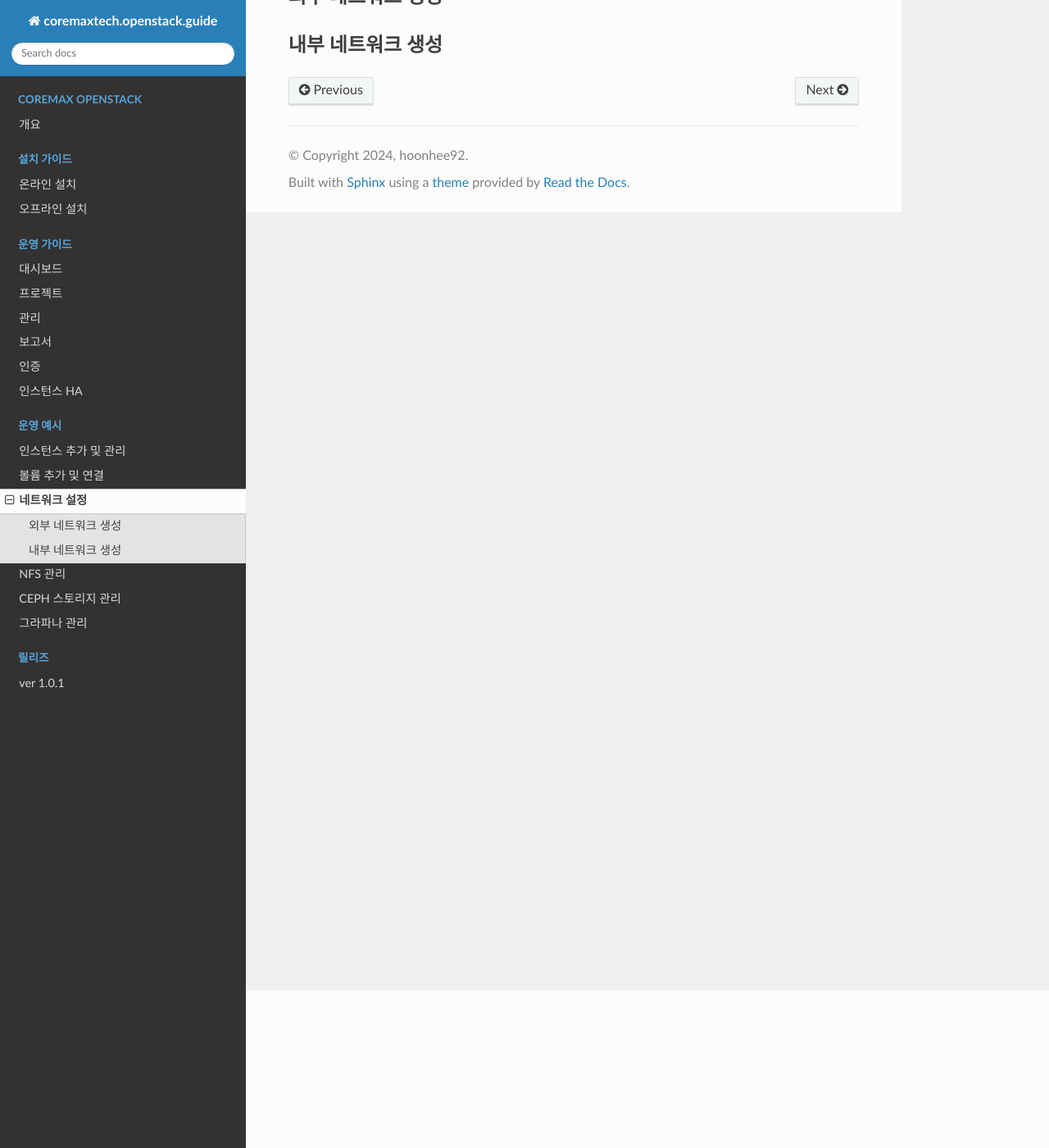
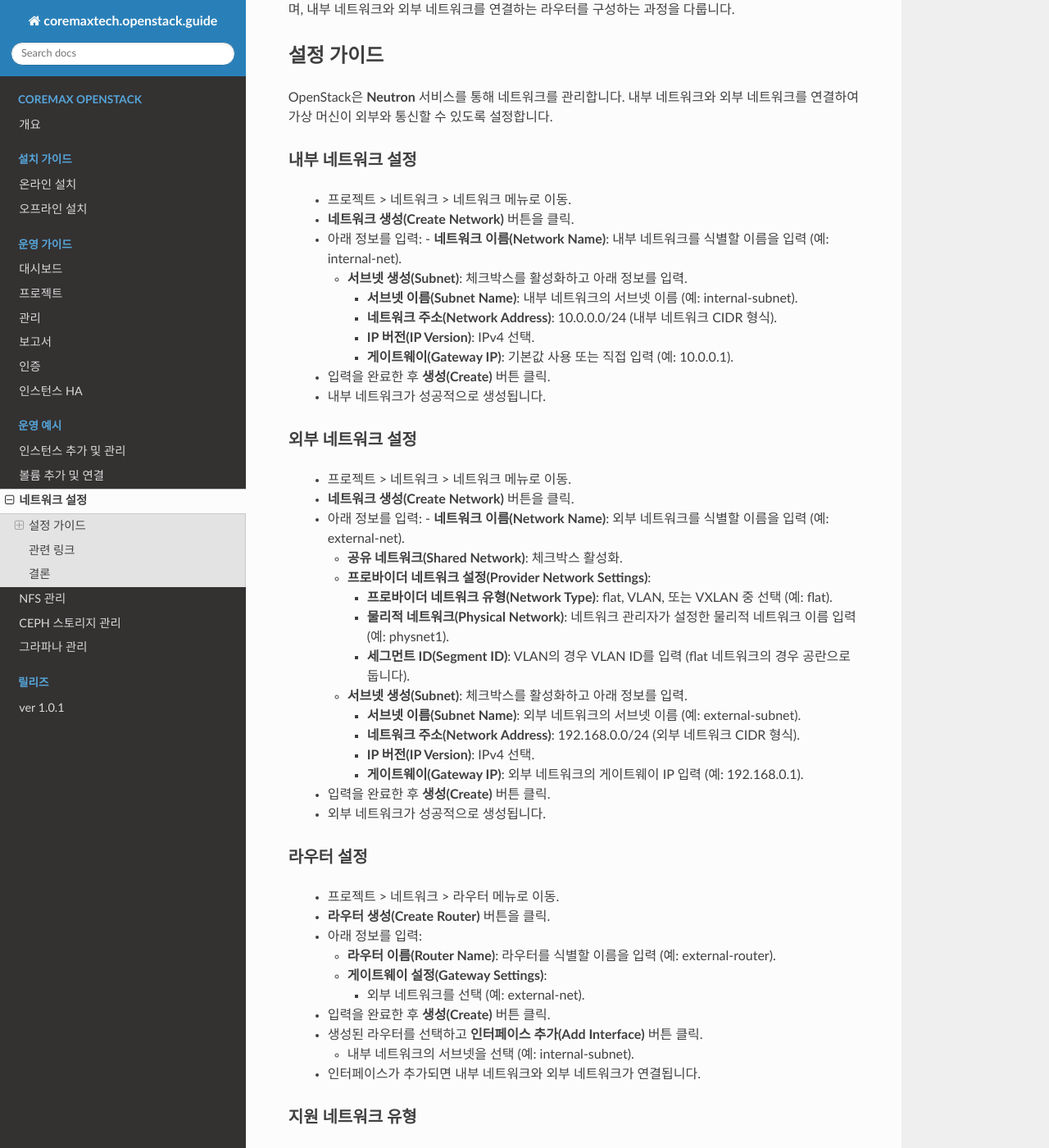
Before and after one commit to hoonhee92/install_tutorial.ver-0.1, a Sphinx documentation site: the page built from docs/source/example/network.rst, in a window 1280 px wide and 1400 px high, scrolled down 192 px. Shown: the whole window at 82% size. Built offline with Sphinx 7.4.7 and the Read the Docs theme 3.1.0, drawn with Linux system fonts in a browser that asks for light colours; pages that are not in the unit, such as notebooks, are missing from menus; some of the changed text lies outside the part shown.

Commit message:
Update network.rst

```diff
--- a/docs/source/example/network.rst
+++ b/docs/source/example/network.rst
@@ -1,11 +1,117 @@
-네트워크 관리
-=====================
+COREMAX OPENSTACK 네트워크 설정 가이드
+=====================================
+
+이 문서는 OpenStack Horizon 대시보드를 활용하여 내부 네트워크를 생성하고, 외부 네트워크를 설정하며, 내부 네트워크와 외부 네트워크를 연결하는 라우터를 구성하는 과정을 다룹니다.
+
+설정 가이드
+------------
+OpenStack은 **Neutron** 서비스를 통해 네트워크를 관리합니다. 내부 네트워크와 외부 네트워크를 연결하여 가상 머신이 외부와 통신할 수 있도록 설정합니다.
 
 
-외부 네트워크 생성
-------------
+내부 네트워크 설정
+~~~~~~~~~~~~
+
+   - 프로젝트 > 네트워크 > 네트워크 메뉴로 이동.
+
+   - **네트워크 생성(Create Network)** 버튼을 클릭.
+
+   - 아래 정보를 입력:
+     - **네트워크 이름(Network Name)**: 내부 네트워크를 식별할 이름을 입력 (예: internal-net).
+
+     - **서브넷 생성(Subnet)**: 체크박스를 활성화하고 아래 정보를 입력.
+
+       - **서브넷 이름(Subnet Name)**: 내부 네트워크의 서브넷 이름 (예: internal-subnet).
+
+       - **네트워크 주소(Network Address)**: 10.0.0.0/24 (내부 네트워크 CIDR 형식).
+
+       - **IP 버전(IP Version)**: IPv4 선택.
+
+       - **게이트웨이(Gateway IP)**: 기본값 사용 또는 직접 입력 (예: 10.0.0.1).
+
+   - 입력을 완료한 후 **생성(Create)** 버튼 클릭.
+
+   - 내부 네트워크가 성공적으로 생성됩니다.
+
+외부 네트워크 설정
+~~~~~~~~~~~~
+
+   - 프로젝트 > 네트워크 > 네트워크 메뉴로 이동.
+
+   - **네트워크 생성(Create Network)** 버튼을 클릭.
+
+   - 아래 정보를 입력:
+     - **네트워크 이름(Network Name)**: 외부 네트워크를 식별할 이름을 입력 (예: external-net).
+
+     - **공유 네트워크(Shared Network)**: 체크박스 활성화.
+
+     - **프로바이더 네트워크 설정(Provider Network Settings)**:
+
+       - **프로바이더 네트워크 유형(Network Type)**: flat, VLAN, 또는 VXLAN 중 선택 (예: flat).
+
+       - **물리적 네트워크(Physical Network)**: 네트워크 관리자가 설정한 물리적 네트워크 이름 입력 (예: physnet1).
+
+       - **세그먼트 ID(Segment ID)**: VLAN의 경우 VLAN ID를 입력 (flat 네트워크의 경우 공란으로 둡니다).
+
+     - **서브넷 생성(Subnet)**: 체크박스를 활성화하고 아래 정보를 입력.
+
+       - **서브넷 이름(Subnet Name)**: 외부 네트워크의 서브넷 이름 (예: external-subnet).
+
+       - **네트워크 주소(Network Address)**: 192.168.0.0/24 (외부 네트워크 CIDR 형식).
+
+       - **IP 버전(IP Version)**: IPv4 선택.
+
+       - **게이트웨이(Gateway IP)**: 외부 네트워크의 게이트웨이 IP 입력 (예: 192.168.0.1).
+
+   - 입력을 완료한 후 **생성(Create)** 버튼 클릭.
+
+   - 외부 네트워크가 성공적으로 생성됩니다.
+
+라우터 설정
+~~~~~~~~~~~~
+
+   - 프로젝트 > 네트워크 > 라우터 메뉴로 이동.
+
+   - **라우터 생성(Create Router)** 버튼을 클릭.
+
+   - 아래 정보를 입력:
+
+     - **라우터 이름(Router Name)**: 라우터를 식별할 이름을 입력 (예: external-router).
+
+     - **게이트웨이 설정(Gateway Settings)**:
+
+       - 외부 네트워크를 선택 (예: external-net).
+
+   - 입력을 완료한 후 **생성(Create)** 버튼 클릭.
+
+   - 생성된 라우터를 선택하고 **인터페이스 추가(Add Interface)** 버튼 클릭.
+
+     - 내부 네트워크의 서브넷을 선택 (예: internal-subnet).
+
+   - 인터페이스가 추가되면 내부 네트워크와 외부 네트워크가 연결됩니다.
 
 
 
-내부 네트워크 생성
-------------
+지원 네트워크 유형
+~~~~~~~~~~~~
+
+- Flat 네트워크: 단일 브로드캐스트 도메인.
+
+- VLAN 네트워크: 네트워크 분할 및 보안 강화.
+
+- VXLAN 네트워크: 오버레이 네트워크.
+
+추가 참고 사항
+~~~~~~~~~~~~
+
+- 라우터가 내부 네트워크와 외부 네트워크 간의 통신을 가능하게 합니다.
+
+- 보안 그룹 설정에서 외부에서 접근하려는 포트를 열어야 합니다.
+
+관련 링크
+----------
+- OpenStack Neutron 공식 문서: <https://docs.openstack.org/neutron/latest/>
+
+결론
+-----
+이 가이드는 OpenStack Horizon 대시보드에서 내부 네트워크(10.0.0.0/24)와 외부 네트워크(192.168.0.0/24)를 설정하고 라우터를 통해 연결하는 방법을 안내합니다.
+올바른 네트워크 설정은 가상 머신이 외부와 통신할 수 있도록 보장하며, 유연한 네트워크 구성을 통해 다양한 환경에 적응할 수 있습니다.
```
